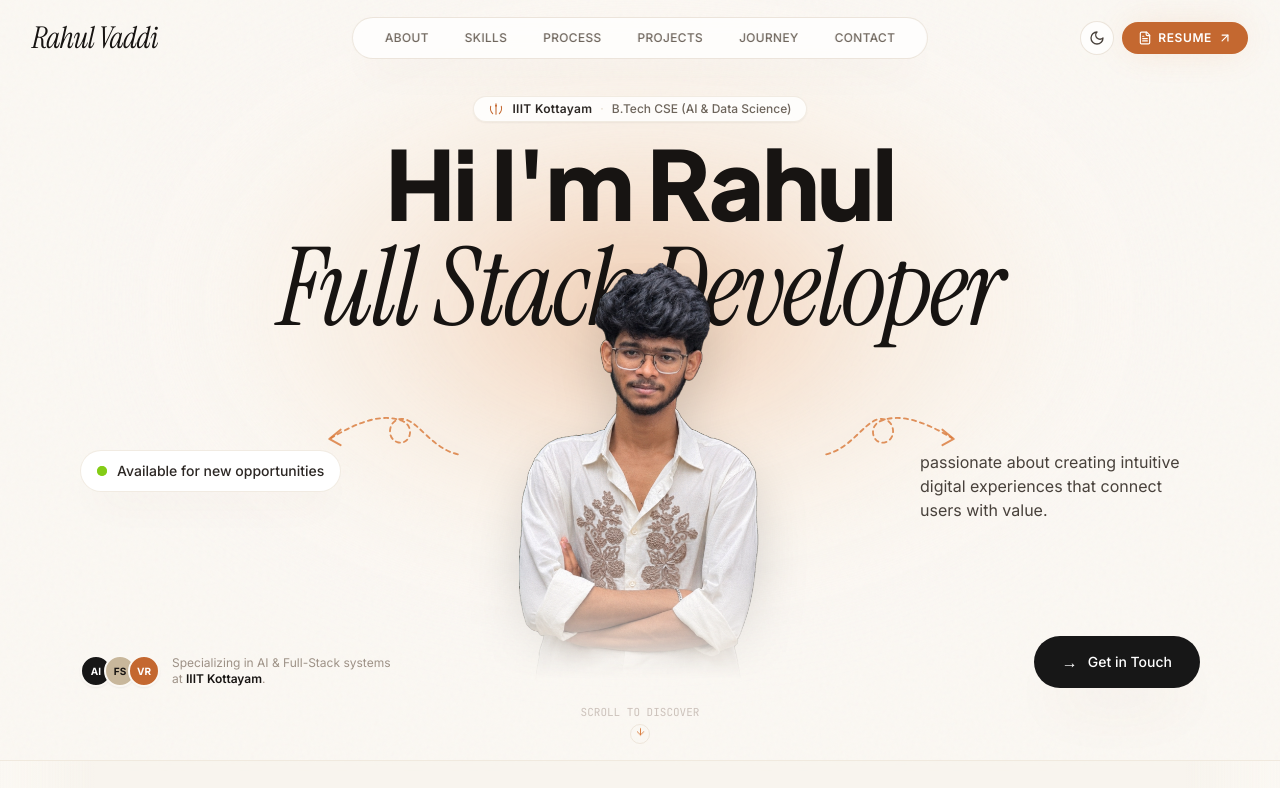
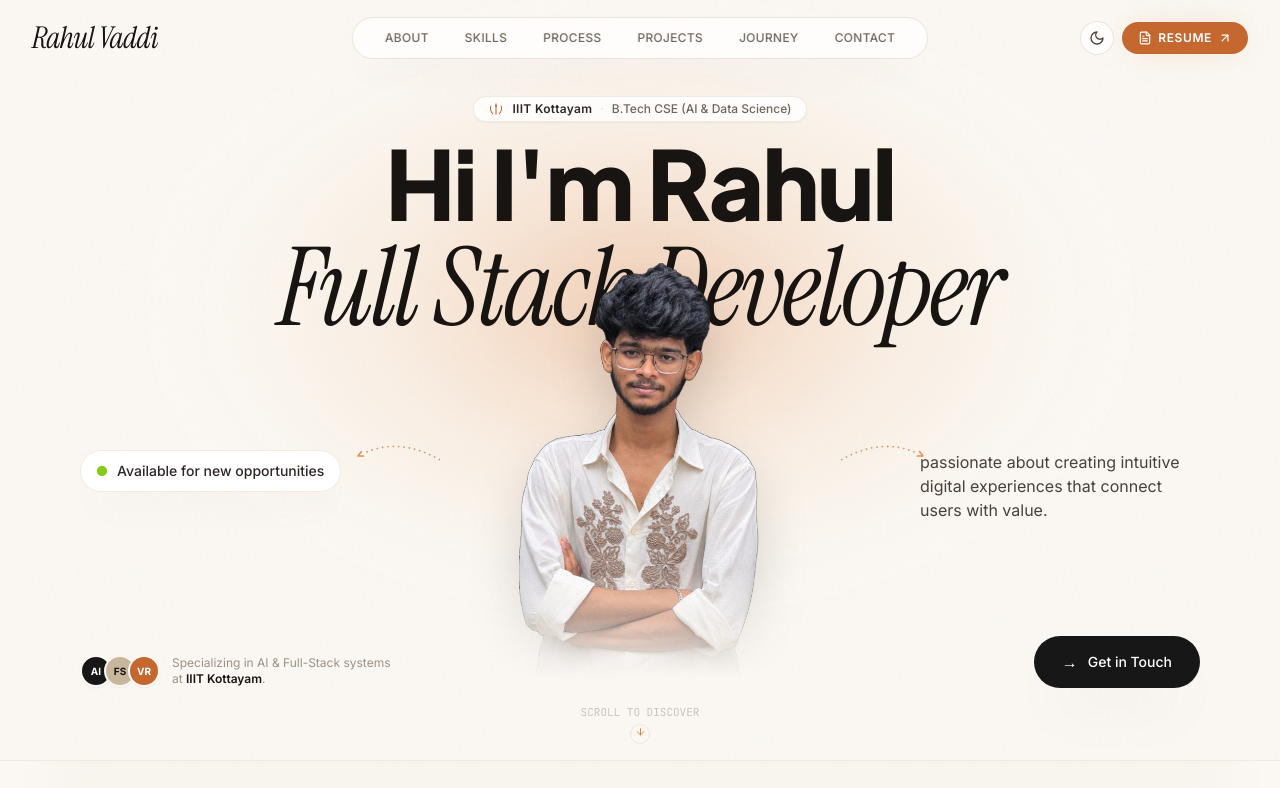
Before and after one commit to Rahulv-17/Portfolio, a React (Vite) app: page / in a window 1280 px wide. Shown: the top 788 px of the page. Built offline with nearby package versions, Linux system fonts and the light colour scheme; a web font is replaced by a local one.

Commit message:
fix(hero): replace merged arrows with refined non-colliding dotted directional arrows

```diff
--- a/src/components/Hero.tsx
+++ b/src/components/Hero.tsx
@@ -72,46 +72,70 @@ export const Hero: React.FC = () => {
               loading="eager"
             />
 
-            {/* Hand-drawn Dotted Loop Arrow: Pointing from portrait to Left Status Pill */}
-            <div className="hidden lg:block absolute -left-28 xl:-left-36 top-[42%] -translate-y-1/2 w-28 xl:w-36 h-20 text-terracotta-500/80 dark:text-terracotta-400/80 pointer-events-none z-20">
-              <svg viewBox="0 0 140 70" className="w-full h-full overflow-visible" fill="none">
-                {/* Dotted looping path */}
+            {/* Refined Dotted Arrow: Pointing from portrait to Left Status Pill */}
+            <div className="hidden lg:block absolute -left-20 xl:-left-28 top-[44%] -translate-y-1/2 w-16 xl:w-24 h-10 text-terracotta-500/80 dark:text-terracotta-400/80 pointer-events-none z-20">
+              <svg viewBox="0 0 100 40" className="w-full h-full overflow-visible" fill="none">
+                <defs>
+                  <marker
+                    id="hero-arrow-left"
+                    viewBox="0 0 10 10"
+                    refX="2"
+                    refY="5"
+                    markerWidth="5"
+                    markerHeight="5"
+                    orient="auto"
+                  >
+                    <path
+                      d="M 2 2 L 8 5 L 2 8"
+                      stroke="currentColor"
+                      strokeWidth="1.8"
+                      strokeLinecap="round"
+                      strokeLinejoin="round"
+                      fill="none"
+                    />
+                  </marker>
+                </defs>
                 <path
-                  d="M 135,48 C 110,42 98,18 84,14 C 68,10 64,32 76,36 C 88,40 94,22 82,16 C 60,6 32,20 12,32"
+                  d="M 92,30 Q 50,6 12,24"
                   stroke="currentColor"
-                  strokeWidth="1.8"
-                  strokeDasharray="4 4"
+                  strokeWidth="1.75"
                   strokeLinecap="round"
-                />
-                {/* Arrowhead pointing to status pill */}
-                <path
-                  d="M 21,24 L 10,33 L 21,39"
-                  stroke="currentColor"
-                  strokeWidth="2"
-                  strokeLinecap="round"
-                  strokeLinejoin="round"
+                  strokeDasharray="0.1 5.5"
+                  markerEnd="url(#hero-arrow-left)"
                 />
               </svg>
             </div>
 
-            {/* Hand-drawn Dotted Loop Arrow: Pointing from portrait to Right Bio Text */}
-            <div className="hidden lg:block absolute -right-28 xl:-right-36 top-[42%] -translate-y-1/2 w-28 xl:w-36 h-20 text-terracotta-500/80 dark:text-terracotta-400/80 pointer-events-none z-20">
-              <svg viewBox="0 0 140 70" className="w-full h-full overflow-visible" fill="none">
-                {/* Dotted looping path */}
+            {/* Refined Dotted Arrow: Pointing from portrait to Right Bio Text */}
+            <div className="hidden lg:block absolute -right-20 xl:-right-28 top-[44%] -translate-y-1/2 w-16 xl:w-24 h-10 text-terracotta-500/80 dark:text-terracotta-400/80 pointer-events-none z-20">
+              <svg viewBox="0 0 100 40" className="w-full h-full overflow-visible" fill="none">
+                <defs>
+                  <marker
+                    id="hero-arrow-right"
+                    viewBox="0 0 10 10"
+                    refX="2"
+                    refY="5"
+                    markerWidth="5"
+                    markerHeight="5"
+                    orient="auto"
+                  >
+                    <path
+                      d="M 2 2 L 8 5 L 2 8"
+                      stroke="currentColor"
+                      strokeWidth="1.8"
+                      strokeLinecap="round"
+                      strokeLinejoin="round"
+                      fill="none"
+                    />
+                  </marker>
+                </defs>
                 <path
-                  d="M 8,48 C 32,42 44,18 58,14 C 74,10 78,32 66,36 C 54,40 48,22 60,16 C 82,6 110,20 130,32"
+                  d="M 8,30 Q 50,6 88,24"
                   stroke="currentColor"
-                  strokeWidth="1.8"
-                  strokeDasharray="4 4"
+                  strokeWidth="1.75"
                   strokeLinecap="round"
-                />
-                {/* Arrowhead pointing to bio text */}
-                <path
-                  d="M 121,24 L 132,33 L 121,39"
-                  stroke="currentColor"
-                  strokeWidth="2"
-                  strokeLinecap="round"
-                  strokeLinejoin="round"
+                  strokeDasharray="0.1 5.5"
+                  markerEnd="url(#hero-arrow-right)"
                 />
               </svg>
             </div>
```
